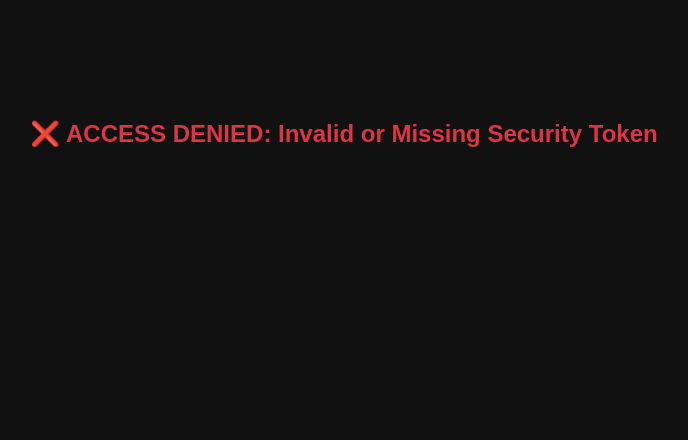
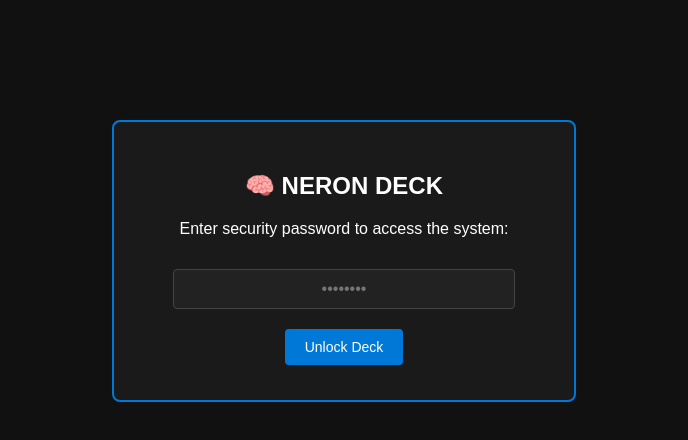
Before and after one commit to Ju3060TI/Neron-Deck-Fronted, a plain HTML site: page index.html in a window 1280 px wide. Shown: the whole page, without its empty margins (296-984 px from the left). Drawn offline with Linux system fonts and the light colour scheme.

Commit message:
Refactor login screen and update password logic

```diff
--- a/index.html
+++ b/index.html
@@ -7,27 +7,36 @@
         body { background: #111; color: #fff; font-family: sans-serif; text-align: center; padding: 20px; margin: 0; }
         .hidden { display: none !important; }
         .box { border: 2px solid #28a745; padding: 30px; margin: 50px auto; max-width: 500px; background: #1a1a1a; border-radius: 8px; }
+        .login-box { border: 2px solid #0078d7; padding: 30px; margin: 100px auto; max-width: 400px; background: #1a1a1a; border-radius: 8px; }
+        input[type="password"] { width: 80%; padding: 10px; margin: 15px 0; background: #222; border: 1px solid #444; color: #fff; font-size: 16px; border-radius: 4px; text-align: center; }
         .control-bar { margin-bottom: 15px; }
         button { background: #0078d7; color: white; border: none; padding: 10px 20px; font-size: 14px; cursor: pointer; border-radius: 4px; margin: 5px; }
         button.active { background: #ffc107; color: black; font-weight: bold; }
         button.start-btn { background: #28a745; padding: 12px 24px; font-size: 16px; font-weight: bold; }
         video { width: 100%; max-width: 90vw; max-height: 75vh; background: #000; border: 2px solid #0078d7; border-radius: 6px; }
-        .error-screen { color: #dc3545; font-size: 24px; margin-top: 100px; font-weight: bold; }
+        .error-msg { color: #dc3545; margin-top: 10px; font-size: 14px; font-weight: bold; }
     </style>
 </head>
 <body>
 
-    <!-- SICHERHEITS-PROTEKTION -->
-    <div id="auth-error" class="error-screen hidden">❌ ACCESS DENIED: Invalid or Missing Security Token</div>
+    <!-- LOGIN SCREEN -->
+    <div id="login-view" class="login-box">
+        <h2>🧠 NERON DECK</h2>
+        <p>Enter security password to access the system:</p>
+        <input type="password" id="password-input" placeholder="••••••••" onkeypress="checkEnter(event)">
+        <br>
+        <button onclick="validatePassword()">Unlock Deck</button>
+        <div id="login-error" class="error-msg hidden">❌ Invalid Password! Access Denied.</div>
+    </div>
 
-    <!-- SENDER-BEREICH (Zuhause) -->
+    <!-- SENDER SCREEN (Zuhause PC) -->
     <div id="sender-view" class="box hidden">
         <h2>🖥️ NERON DECK: Live Sender (PC)</h2>
         <p>This window encodes your monitor and starts the hardware-accelerated WebRTC network stream.</p>
         <button class="start-btn" onclick="startStreaming()">Start Stream</button>
     </div>
 
-    <!-- EMPFÄNGER-BEREICH (Schule) -->
+    <!-- RECEIVER SCREEN (Schulgerät) -->
     <div id="receiver-view" class="hidden">
         <div class="control-bar">
             <button id="btn-lc" class="active" onclick="switchRes(2560, 1440, 'btn-lc')">LC-Power (1440p)</button>
@@ -37,29 +46,39 @@
     </div>
 
     <script>
-    // DEIN SICHERHEITS-PASSWORT
-    const SECRET_PASSWORD = "neron_secret_1337";
+    // PASSTWORT CONFIGURATION
+    const SECRET_PASSWORD = "@310513LoL";
 
-    // ABSOLUTE SECURITY CHECK
-    const currentHash = window.location.hash.substring(1);
-    if (currentHash !== SECRET_PASSWORD) {
-        document.getElementById('auth-error').classList.remove('hidden');
-        throw new Error("Authentication failed");
-    }
-
-    // SYSTEM MODE SELECTOR
+    // SYSTEM MODE INITIALIZATION
     const isSender = window.location.search.includes('mode=sender');
-    if (isSender) {
-        document.getElementById('sender-view').classList.remove('hidden');
-    } else {
-        document.getElementById('receiver-view').classList.remove('hidden');
-    }
-
-    // MONITOR AUFLÖSUNG
     const videoElement = document.getElementById('remoteVideo');
     let pcWidth = 2560;
     let pcHeight = 1440;
 
+    // LOGIN LOGIC
+    function checkEnter(event) {
+        if (event.key === "Enter") {
+            validatePassword();
+        }
+    }
+
+    function validatePassword() {
+        const input = document.getElementById('password-input').value;
+        if (input === SECRET_PASSWORD) {
+            document.getElementById('login-view').classList.add('hidden');
+            if (isSender) {
+                document.getElementById('sender-view').classList.remove('hidden');
+            } else {
+                document.getElementById('receiver-view').classList.remove('hidden');
+            }
+        } else {
+            const errorDiv = document.getElementById('login-error');
+            errorDiv.classList.remove('hidden');
+            document.getElementById('password-input').value = "";
+        }
+    }
+
+    // RESOLUTION TOGGLE
     function switchRes(w, h, btnId) {
         document.getElementById('btn-lc').classList.remove('active');
         document.getElementById('btn-hp').classList.remove('active');
@@ -68,7 +87,7 @@
         pcHeight = h;
     }
 
-    // WEBRTC CONNECTION HANDLING
+    // WEBRTC STRUCTURING
     let peerConnection = new RTCPeerConnection({
         iceServers: [{ urls: 'stun:://google.com' }]
     });
@@ -81,7 +100,7 @@
         }
     };
 
-    // SENDER PIPELINE
+    // VIDEO CAPTURING
     async function startStreaming() {
         try {
             const stream = await navigator.mediaDevices.getDisplayMedia({
@@ -97,9 +116,9 @@
         }
     }
 
-    // RECEIVER PIPELINE
+    // STREAM RECEIVING
     peerConnection.ontrack = event => {
-        videoElement.srcObject = event.streams[0];
+        videoElement.srcObject = event.streams;
     };
 
     bc.onmessage = async (event) => {
@@ -119,7 +138,7 @@
         }
     };
 
-    // MOUSE CLICKS
+    // MOUSE ACTION COORDINATES
     videoElement.addEventListener('click', function(event) {
         const rect = videoElement.getBoundingClientRect();
         const clickX = event.clientX - rect.left;
```
